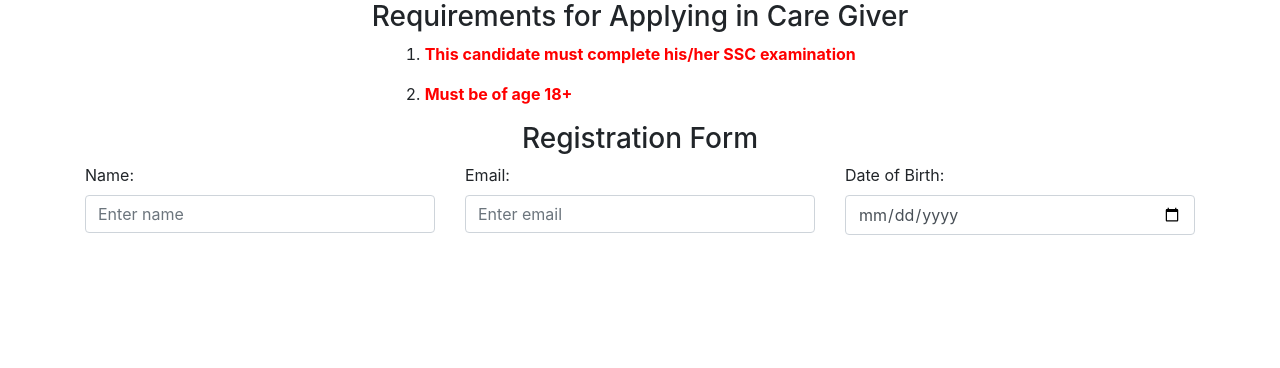
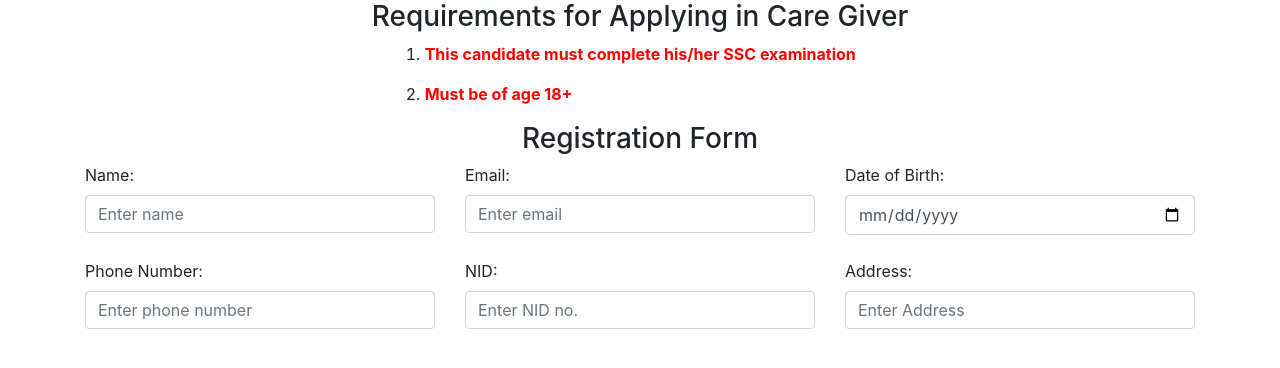
Before and after one commit to shahriar-171272/cHelp, a PHP site: page /cg_index.php in a window 1280 px wide. Shown: the part 56-424 px from the top of the page. Run offline with PHP 8.4, Linux system fonts and the light colour scheme.

Commit message:
CARE GIVER DETAILS 1.2

```diff
--- a/cg_index.php
+++ b/cg_index.php
@@ -49,3 +49,19 @@
 			      <input type="date" class="form-control" placeholder="Enter Birth date" name="dob">
 			    </div>
 			  </div>
+            <div class="row mt-4">
+			    <div class="col">
+			      <label>Phone Number:</label>
+			      <input type="text" class="form-control" placeholder="Enter phone number" name="phone">
+			    </div>
+
+			    <div class="col">
+			      <label>NID:</label>
+			      <input type="text" class="form-control" placeholder="Enter NID no." name="nid">
+			    </div>
+
+			    <div class="col">
+			      <label>Address:</label>
+			      <input type="text" class="form-control" placeholder="Enter Address" name="address">
+			    </div>
+			  </div>
```
